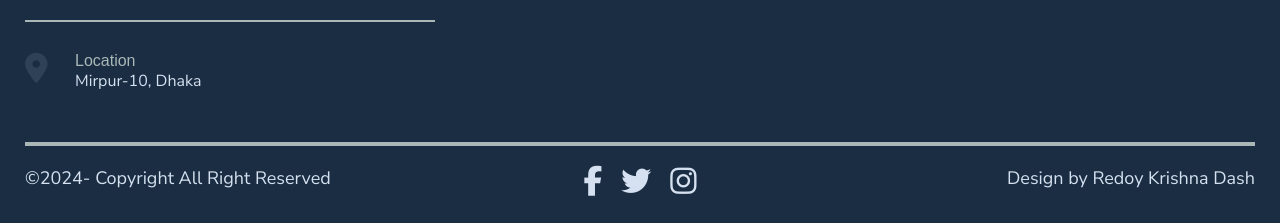
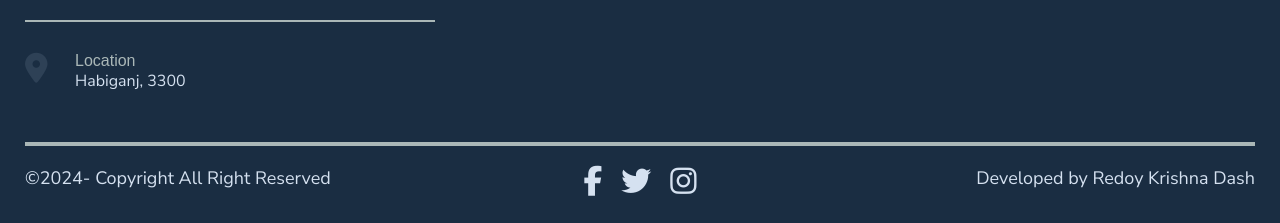
Before and after one commit to Redoy-Dash/My-Portfolio, a plain HTML site: page index.html in a window 1280 px wide. Shown: the part 4640-4863 px from the top of the page. Drawn offline with nearby package versions, Linux system fonts and the light colour scheme; a web font is replaced by a local one.

Commit message:
Update contact location and footer attribute

```diff
--- a/index.html
+++ b/index.html
@@ -505,7 +505,7 @@
                     </div>
                     <div class="contact_listTwo">
                         <span>Location</span> <br>
-                        <a href="mailto:redoydash01@gmail.com">Mirpur-10, Dhaka</a>
+                        <a href="mailto:redoydash01@gmail.com">Habiganj, 3300</a>
                     </div>
 
                 </div>
@@ -526,7 +526,7 @@
                     <i class="fa-brands fa-twitter"></i>
                     <i class="fa-brands fa-instagram"></i>
                 </div>
-                <div><a href="mailto:redoydash01@gmail.com">Design by Redoy Krishna Dash</a></div>
+                <div><a href="mailto:redoydash01@gmail.com">Developed by Redoy Krishna Dash</a></div>
             </div>
 
         </div>
```
